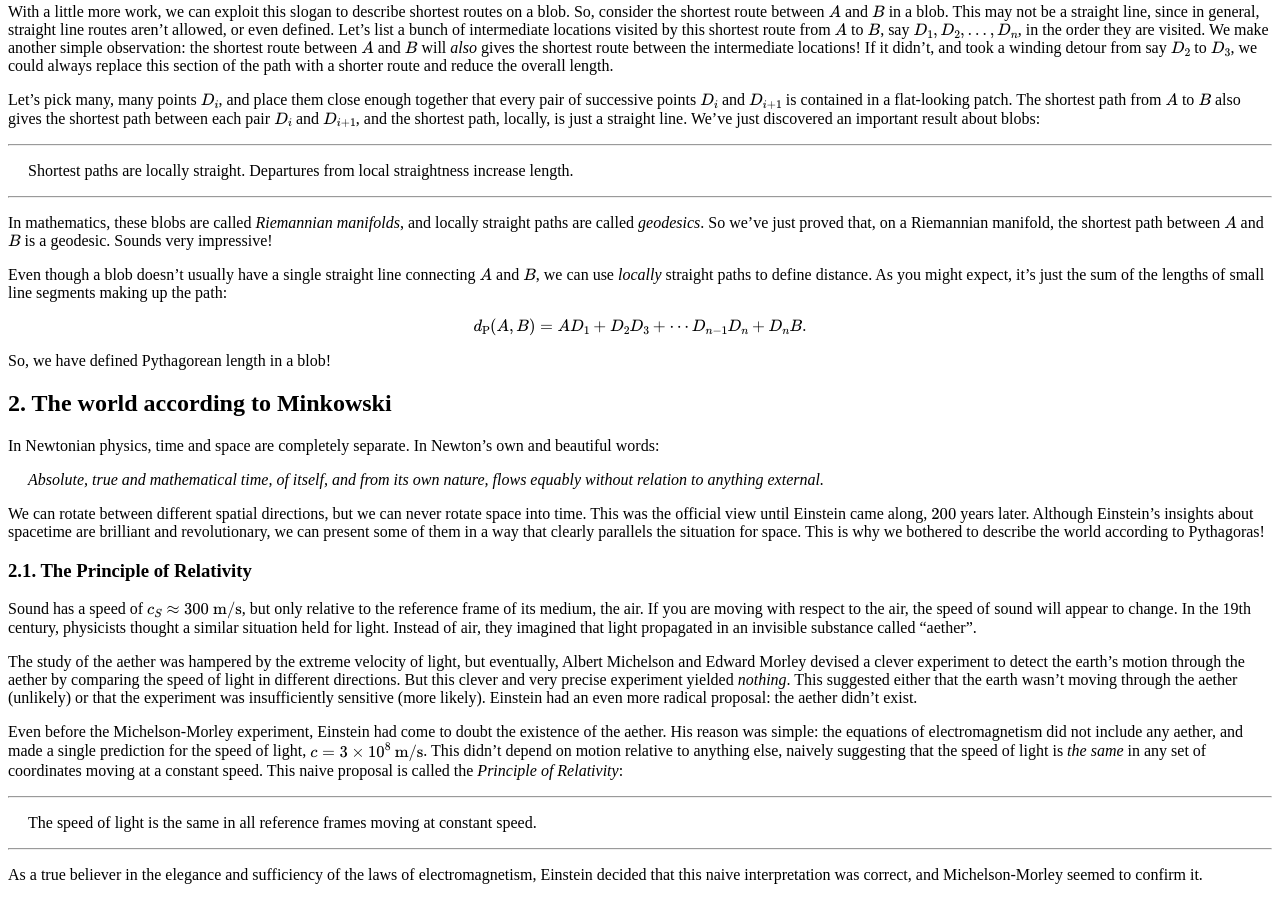
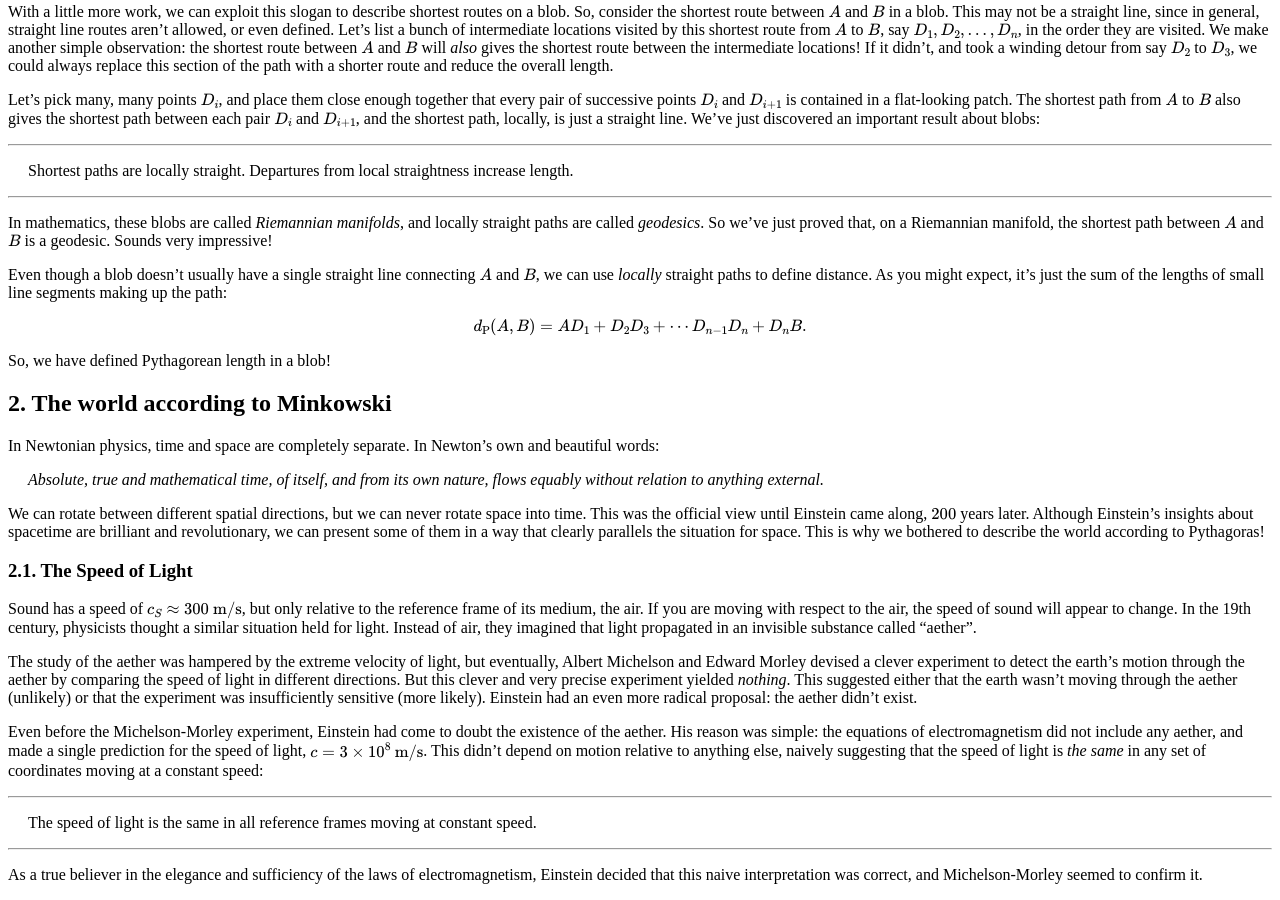
Before and after one commit to hapax/hapax.github.io, a Jekyll site: the page built from assets/maximal.md, in a window 1280 px wide and 900 px high, scrolled down 3145 px. Built offline with Jekyll 4.4.1, drawn with Linux system fonts in a browser that asks for light colours; our own code applies the rules of GitHub Pages for plain Markdown files; formulas are drawn with MathJax 3; a script that is not in the unit is left out.

Commit message:
Update maximal.md

```diff
--- a/assets/maximal.md
+++ b/assets/maximal.md
@@ -362,7 +362,7 @@ present some of them in a way that clearly parallels the situation for
 space.
 This is why we bothered to describe the world according to Pythagoras!
 
-### 2.1. The Principle of Relativity <a id="sec-2-1" name="sec-2-1"></a>
+### 2.1. The Speed of Light <a id="sec-2-1" name="sec-2-1"></a>
 
 Sound has a speed of $c_S \approx 300 \text{ m/s}$, but only relative
 to the reference frame of its medium, the air.
@@ -387,8 +387,7 @@ of electromagnetism did not include any aether, and made a single
 prediction for the speed of light, $c = 3 \times 10^8 \text{ m/s}$.
 This didn't depend on motion relative to anything else, naively
 suggesting that the speed of light is *the same* in any set of
-coordinates moving at a constant speed.
-This naive proposal is called the *Principle of Relativity*:
+coordinates moving at a constant speed:
 
 ---
 
```
